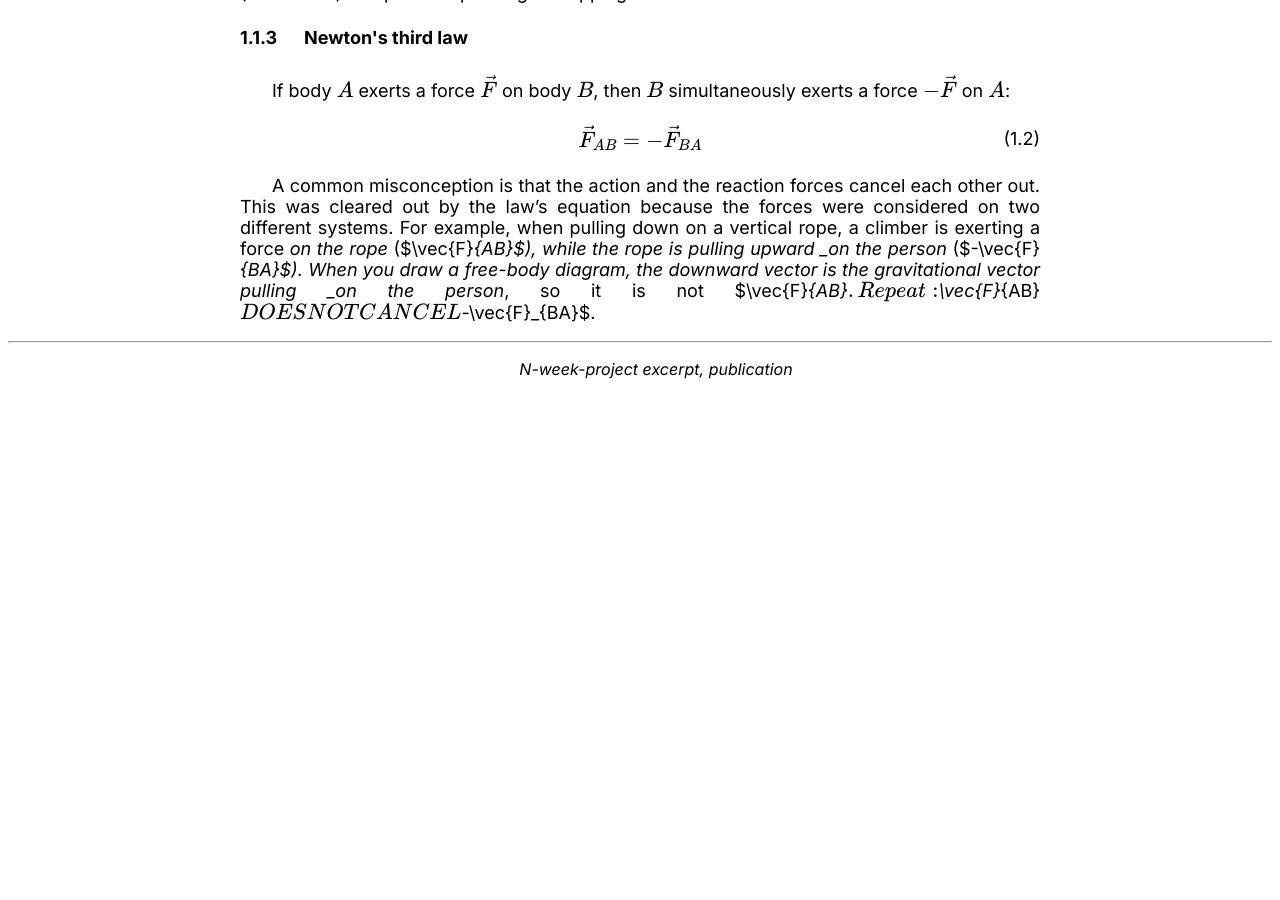
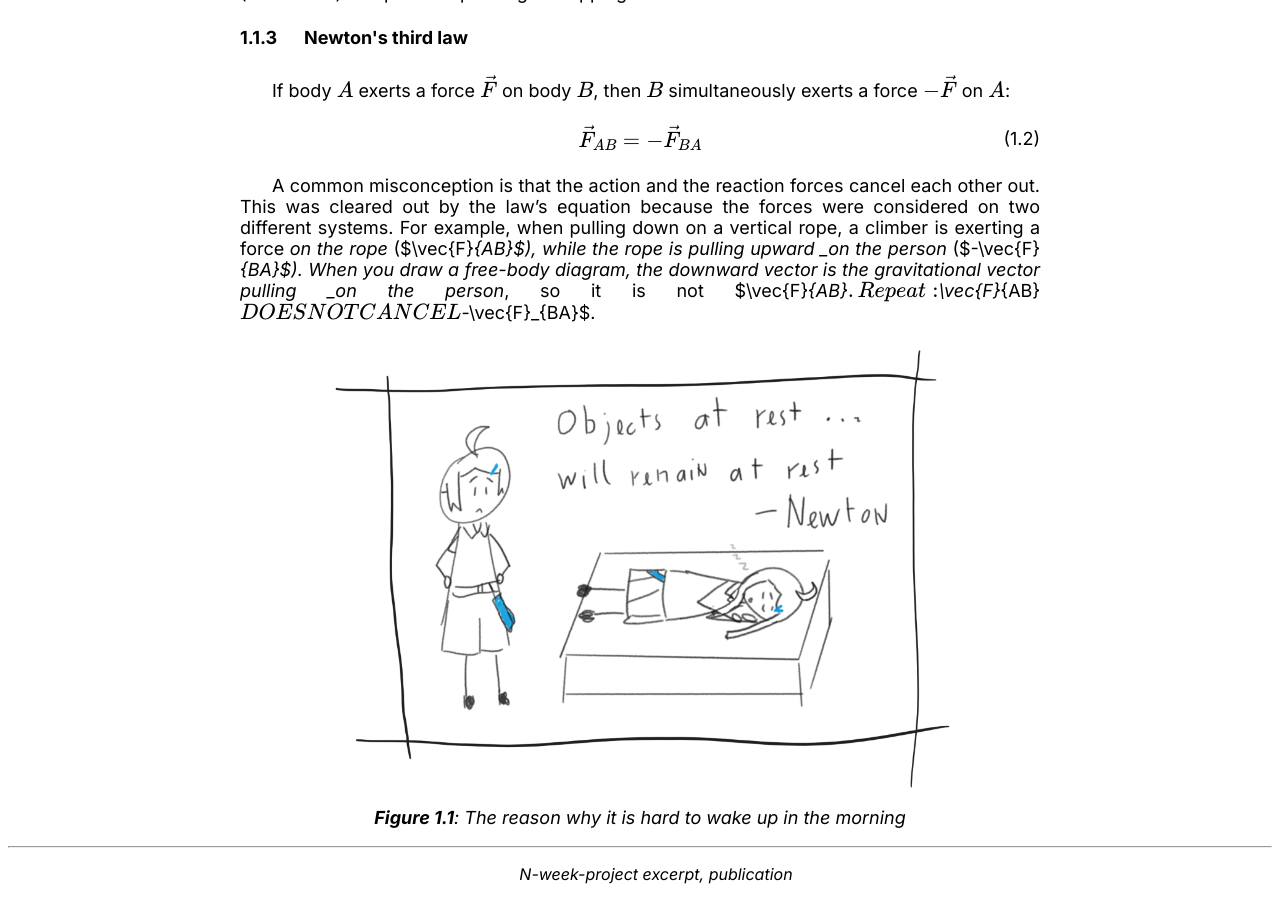
Before and after one commit to LukeNK/n-week-project, a Jekyll site: the page built from chapters/_p/mecanical-fwpe.md, in a window 1280 px wide and 900 px high, scrolled down 909 px. Built offline with Jekyll 4.4.1, drawn with Linux system fonts in a browser that asks for light colours; before the commit the page ends 1304 px from its top, so only the background shows below that.

Commit message:
Add little comic

```diff
--- a/chapters/_p/mecanical-fwpe.md
+++ b/chapters/_p/mecanical-fwpe.md
@@ -35,3 +35,8 @@ If body $A$ exerts a force $\vec{F}$ on body $B$, then $B$ simultaneously exerts
 </eq>
 
 A common misconception is that the action and the reaction forces cancel each other out. This was cleared out by the law's equation because the forces were considered on two different systems. For example, when pulling down on a vertical rope, a climber is exerting a force _on the rope_ ($\vec{F}_{AB}$), while the rope is pulling upward _on the person_ ($-\vec{F}_{BA}$). When you draw a free-body diagram, the downward vector is the gravitational vector pulling _on the person_, so it is not $\vec{F}_{AB}$. Repeat: $\vec{F}_{AB}$ DOES NOT CANCEL $-\vec{F}_{BA}$.
+
+<figure>
+    <img src="{{ site.url }}/figures/p/1.png">
+    <figcaption>The reason why it is hard to wake up in the morning</figcaption>
+</figure>
```
